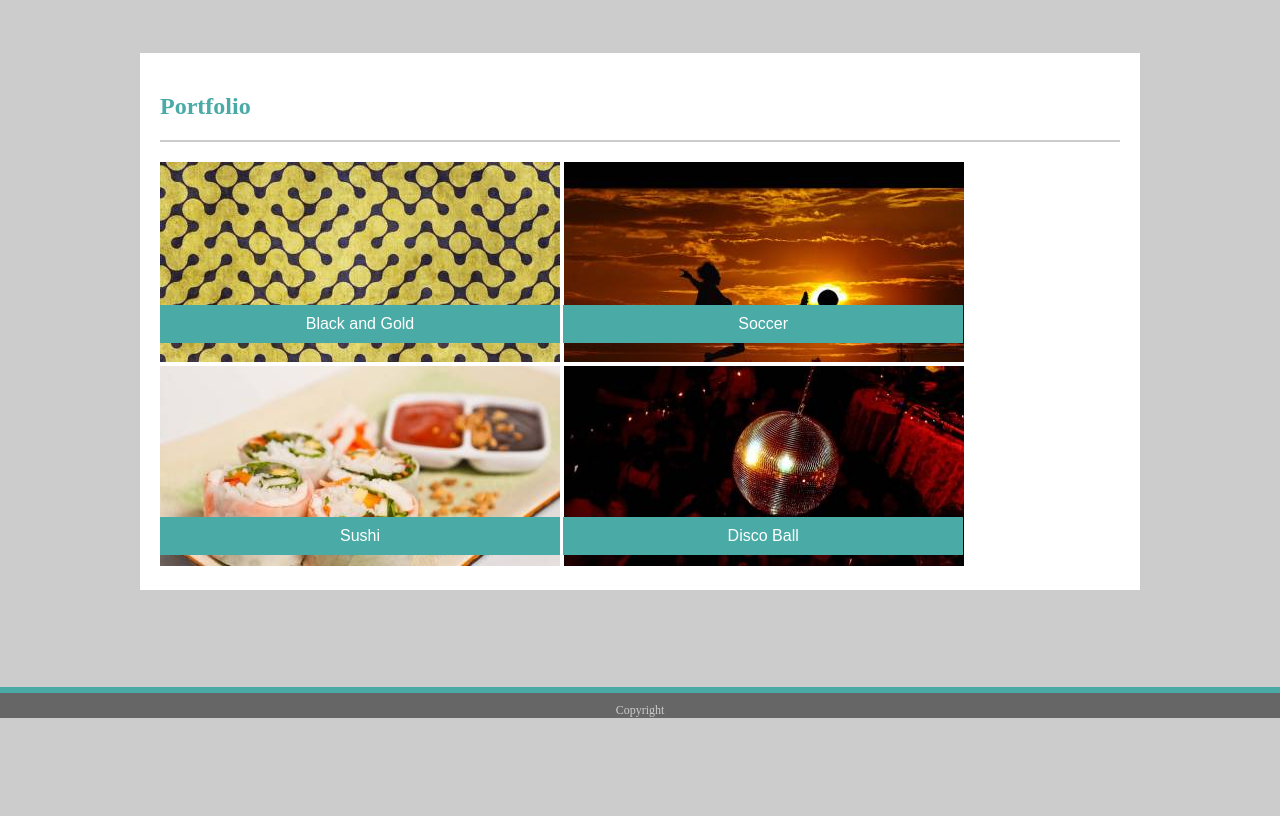
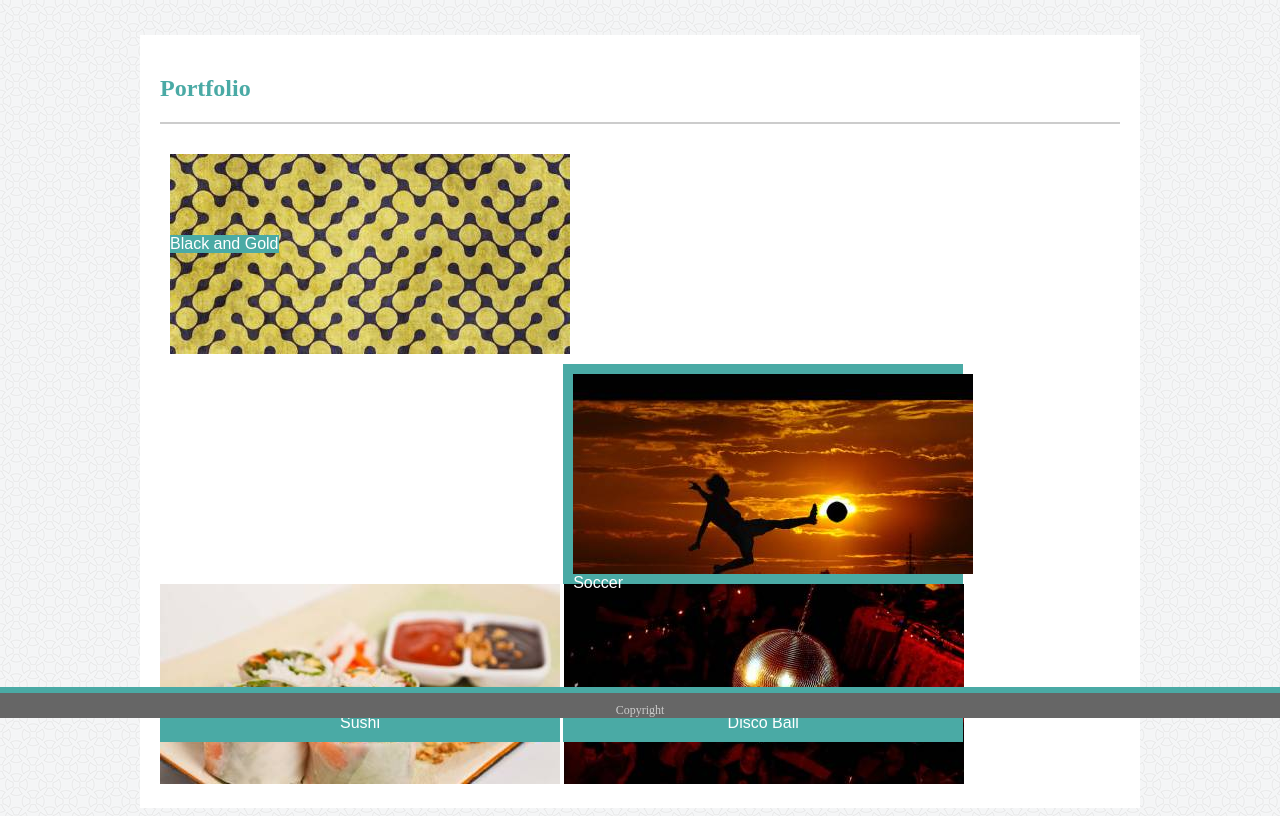
Before and after one commit to stevemazanec/Basic-Portfolio, a plain HTML site: page portfolio.html in a window 1280 px wide. Shown: the part 82-898 px from the top of the page. Before the commit the page ends 800 px from the top, so only its background shows below. Drawn offline with Linux system fonts and the light colour scheme.

Commit message:
pre-class updates

```diff
--- a/assets/css/style.css
+++ b/assets/css/style.css
@@ -46,7 +46,7 @@ li a {
 }
 
 body {
-    background-image: url ("assets/images/circles-light.png");
+    background-image: url(../images/circles-light.png);
     background-color: #cccccc;
 }
 
@@ -99,18 +99,24 @@ h2 {
 }
 
 #black-and-gold {
-    position: absolute;
+    position: relative;
     width: 380px;
     text-align: center;
     top: 35%;
     left: 0%;
     padding: 10px;
-    color:  white;
+}
+
+#black-and-gold-text {
+    position: absolute;
+    color: white;
     background-color: #4aaaa5;
+    top: 75px;
+
 }
 
 #soccer {
-    position: absolute;
+    position: relative;
     width: 380px;
     text-align: center;
     top: 35%;
@@ -118,6 +124,10 @@ h2 {
     padding: 10px;
     color: white;
     background-color: #4aaaa5;
+}
+
+#soccer-text {
+    position: absolute;
 }
 
 #sushi {
--- a/portfolio.html
+++ b/portfolio.html
@@ -15,15 +15,19 @@
         </div>
     </div>
 </header>
-<br><br><br>
+<br><br>
 <body>
     <div id="container">
         <h2>Portfolio</h2>
         <div id="projects">
+            <div id="black-and-gold">
             <img src="assets/images/placeholder-image-1.jpg">
-            <div id="black-and-gold">Black and Gold</div>
+            <p id="black-and-gold-text">Black and Gold</p>
+            </div>
+            <div id="soccer">
             <img src="assets/images/placeholder-image-2.jpg">
-            <div id="soccer">Soccer</div>
+            <div id="soccer-text">Soccer</div>
+            </div>
             <img src="assets/images/placeholder-image-3.jpg">
             <div id="sushi">Sushi</div>
             <img src="assets/images/placeholder-image-5.jpg">
```
Also changed, not shown: contact.html (+1 -1 lines), index.html (+1 -1 lines).
